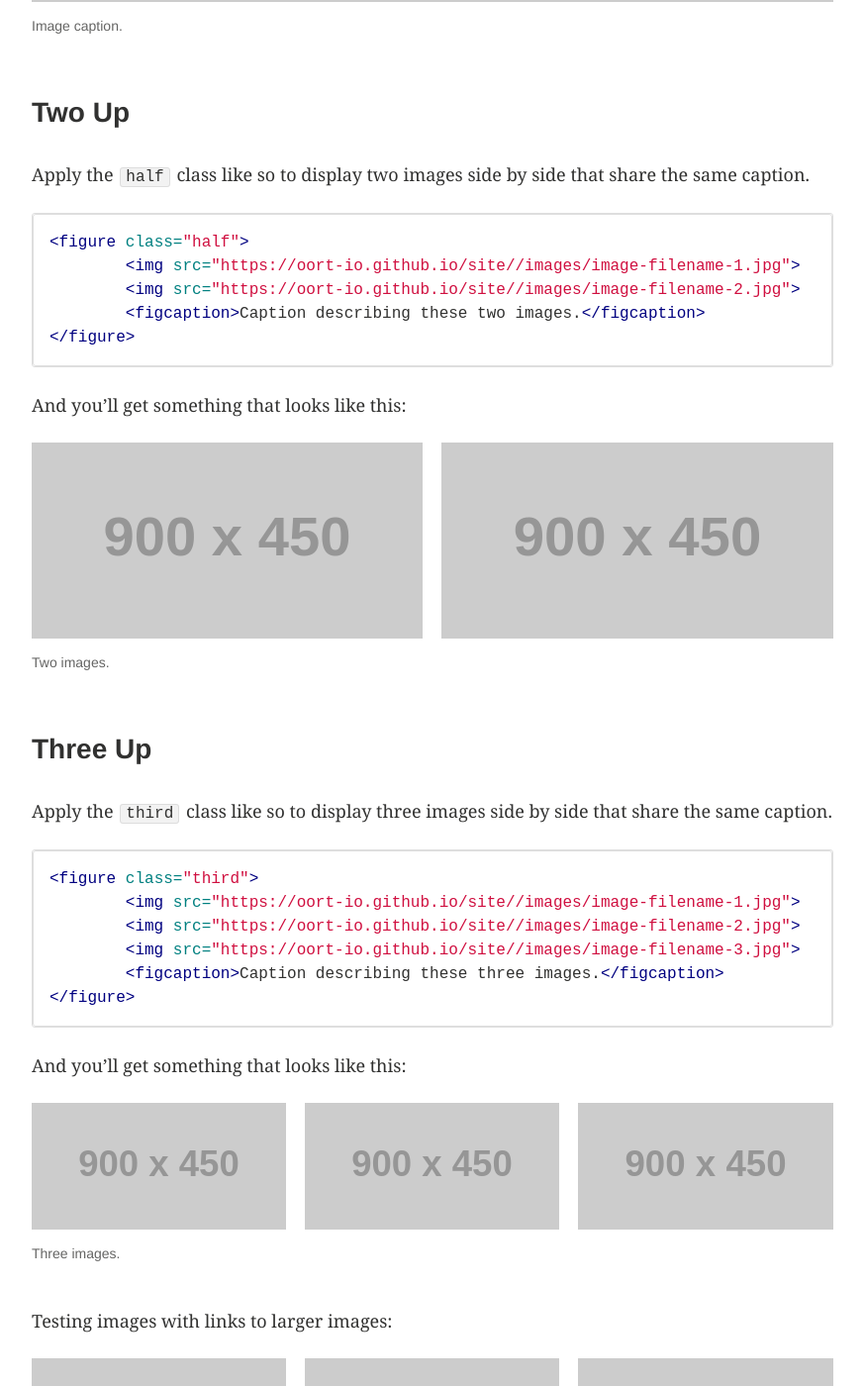
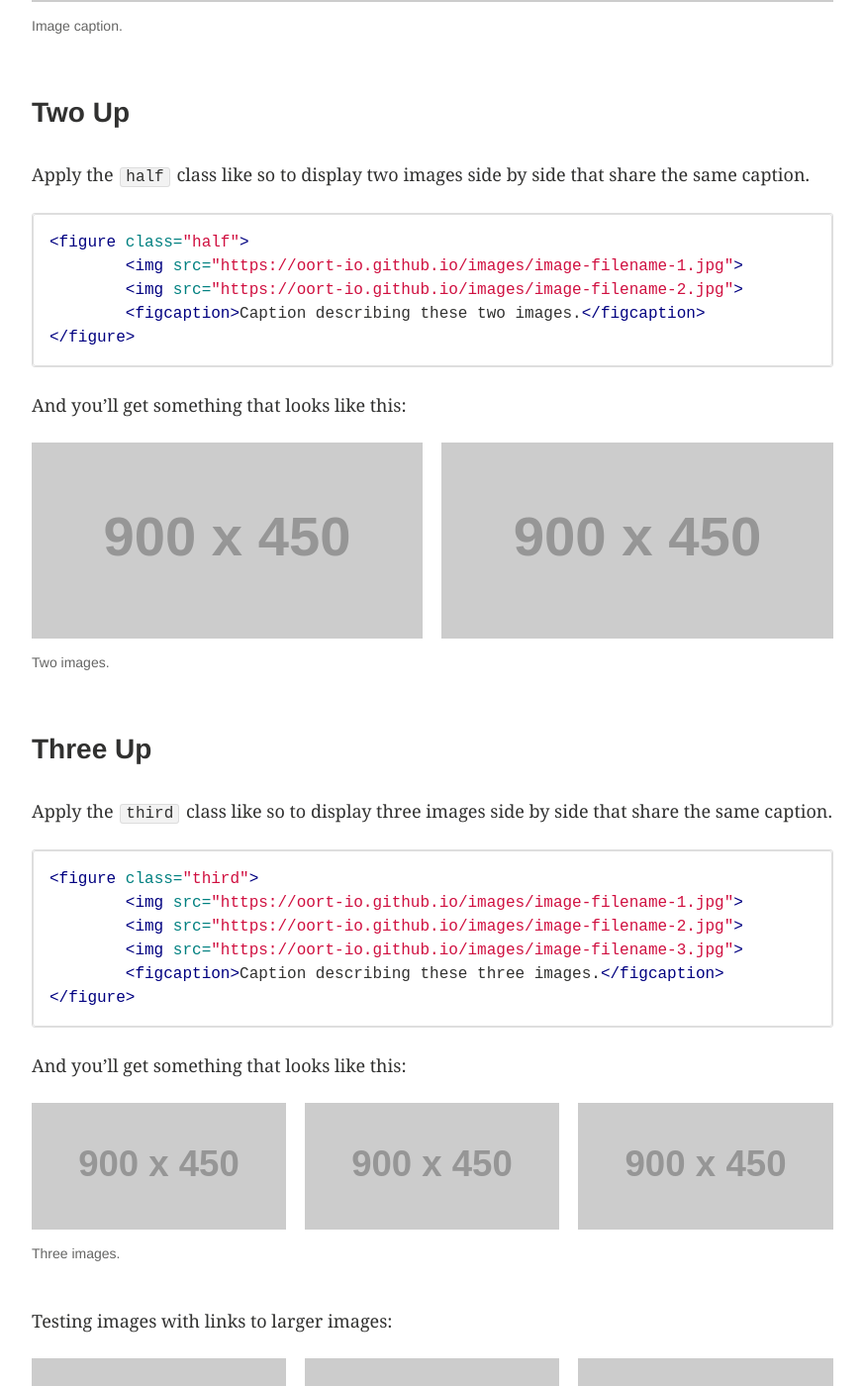
Before and after one commit to oort-io/oort-io.github.io, a Jekyll site: the page built from _posts/blog/2013-05-22-sample-post-images.md, in a window 1280 px wide and 1400 px high, scrolled down 2037 px. Shown: the whole window at 99% size, without its empty margins (64-937 px from the left). Built offline with Jekyll 4.4.1, drawn with Linux system fonts in a browser that asks for light colours; some of the changed lines change nothing that is shown.

Commit message:
Update _config.yml

```diff
--- a/_config.yml
+++ b/_config.yml
@@ -5,7 +5,7 @@ description: "Cloud Native Edge Computing"
 logo: oort_logo_small.png
 teaser: 400x250.gif
 locale: en_US
-url: https://oort-io.github.io/site/
+url: https://oort-io.github.io
 # url : http://192.168.1.32:4000
 # ^ put your docker VM IP when you are working locally
 feed:
```
